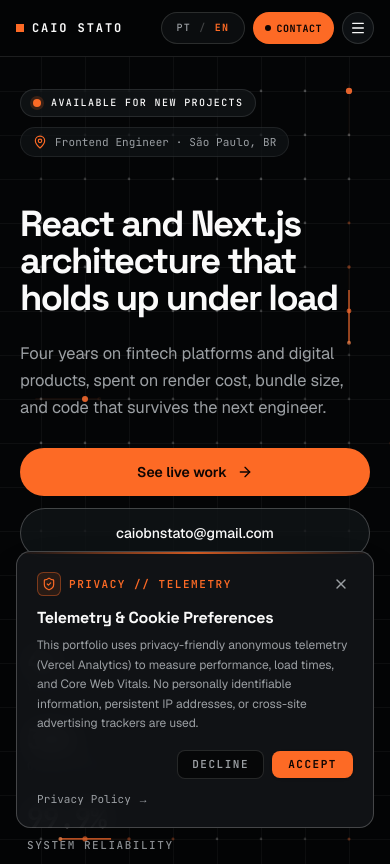
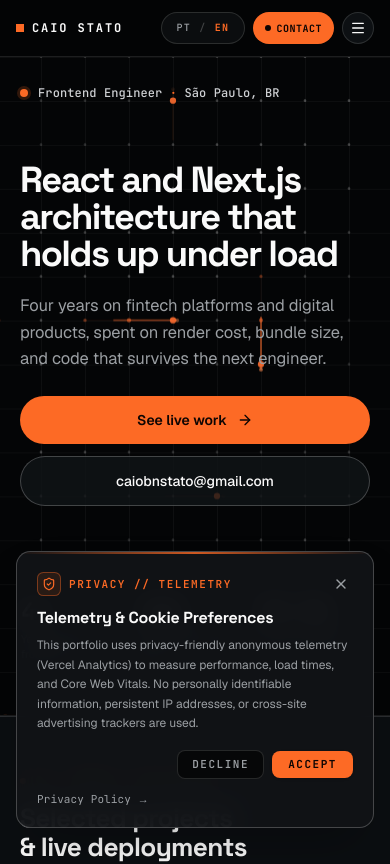
Before and after one commit to caiostato/goat-portfolio, a Next.js app: page /en-us in a window 390 px wide. Shown: the top 864 px of the page. Built offline with nearby package versions, Linux system fonts and the light colour scheme.

Commit message:
feat(hero): optimize mobile hero with minimal status eyebrow and compact metrics

```diff
--- a/src/components/hero-section.tsx
+++ b/src/components/hero-section.tsx
@@ -18,35 +18,49 @@
     >
       <HeroInteractiveBg />
 
-      <div className="relative z-10 mx-auto flex min-h-[80svh] w-full max-w-6xl flex-col justify-between gap-10 pt-8 pb-14 sm:gap-14 sm:pt-10 sm:pb-20 md:min-h-[84svh] md:pt-16 md:pb-24">
-        {/* Top Meta & Status Pill Row */}
+      <div className="relative z-10 mx-auto flex min-h-[78svh] w-full max-w-6xl flex-col justify-between gap-8 pt-7 pb-12 sm:gap-14 sm:pt-10 sm:pb-20 md:min-h-[84svh] md:pt-16 md:pb-24">
+        {/* Top Meta & Status Row: single minimal eyebrow on mobile, dual pills on sm+ */}
         <div
           style={{ "--enter-delay": "0ms" } as React.CSSProperties}
-          className="enter flex flex-wrap items-center justify-between gap-2.5 sm:gap-4"
+          className="enter"
         >
-          <div className="inline-flex items-center gap-2.5 rounded-full border border-border/80 bg-card/85 px-3 py-1.5 backdrop-blur-md sm:px-3.5">
+          {/* Mobile: single crisp status + role line (no stacked double badges) */}
+          <div className="flex items-center gap-2.5 sm:hidden">
             <span className="relative flex h-2 w-2 shrink-0" aria-hidden="true">
               <span className="absolute inline-flex h-full w-full animate-ping rounded-full bg-brand opacity-75 motion-reduce:hidden" />
               <span className="relative inline-flex h-2 w-2 rounded-full bg-brand" />
             </span>
-            <span className="type-label text-[10px] text-foreground sm:text-[11px]">
+            <span className="type-mono text-xs font-medium text-foreground-subtle">
+              {dict.role} <span className="text-brand">·</span> São Paulo, BR
+            </span>
+          </div>
+
+          {/* Tablet / Desktop: dual floating pills */}
+          <div className="hidden flex-wrap items-center justify-between gap-4 sm:flex">
+            <div className="inline-flex items-center gap-2.5 rounded-full border border-border/80 bg-card/85 px-3.5 py-1.5 backdrop-blur-md">
+              <span className="relative flex h-2 w-2 shrink-0" aria-hidden="true">
+                <span className="absolute inline-flex h-full w-full animate-ping rounded-full bg-brand opacity-75 motion-reduce:hidden" />
+                <span className="relative inline-flex h-2 w-2 rounded-full bg-brand" />
+              </span>
+              <span className="type-label text-[11px] text-foreground">
                 {dict.badge}
               </span>
             </div>
 
-          <div className="inline-flex items-center gap-2 rounded-full border border-border/60 bg-card/70 px-3 py-1.5 text-muted-foreground backdrop-blur-md sm:px-3.5">
+            <div className="inline-flex items-center gap-2 rounded-full border border-border/60 bg-card/70 px-3.5 py-1.5 text-muted-foreground backdrop-blur-md">
               <MapPin
                 className="h-3.5 w-3.5 shrink-0 text-brand"
                 aria-hidden="true"
               />
-            <span className="type-mono text-[11px] sm:text-xs">
+              <span className="type-mono text-xs">
                 {dict.role} · São Paulo, BR
               </span>
             </div>
           </div>
+        </div>
 
         {/* Main Typographic Stage */}
-        <div className="flex flex-col items-start gap-6 py-2 sm:gap-8 sm:py-4">
+        <div className="flex flex-col items-start gap-5 py-2 sm:gap-8 sm:py-4">
           <h1
             style={{ "--enter-delay": "0ms" } as React.CSSProperties}
             className="enter type-hero max-w-[16ch] text-balance text-foreground"
@@ -85,22 +99,24 @@
           </div>
         </div>
 
-        {/* Bottom Metrics Row */}
+        {/* Bottom Metrics Row — single horizontal 3-column row on both mobile and desktop */}
         {dict.stats.length > 0 ? (
           <dl
             aria-label="Key figures"
             style={{ "--enter-delay": "240ms" } as React.CSSProperties}
-            className="enter grid gap-4 border-t border-border/80 pt-8 sm:grid-cols-3 sm:gap-6 sm:pt-10"
+            className="enter grid grid-cols-3 gap-2 border-t border-border/80 pt-6 sm:gap-6 sm:pt-10"
           >
             {dict.stats.map((stat) => (
               <div
                 key={stat.label}
-                className="flex flex-col-reverse gap-1.5 rounded-xl border border-transparent p-1.5 transition-colors hover:border-border/60 hover:bg-card/40 sm:p-2"
+                className="flex min-w-0 flex-col-reverse justify-end gap-1 rounded-xl border border-transparent py-1 transition-colors sm:gap-1.5 sm:p-2 sm:hover:border-border/60 sm:hover:bg-card/40"
               >
-                <dt className="type-label text-muted-foreground">
+                <dt className="text-[11px] leading-snug text-muted-foreground sm:font-mono sm:text-[11px] sm:tracking-[0.14em] sm:uppercase">
                   {stat.label}
                 </dt>
-                <dd className="type-metric text-foreground">{stat.value}</dd>
+                <dd className="font-mono text-2xl font-bold tracking-tight text-foreground tabular-nums sm:text-[clamp(1.75rem,1.35rem+1.4vw,2.5rem)]">
+                  {stat.value}
+                </dd>
               </div>
             ))}
           </dl>
```
Lines whose indentation alone changed are shown as unchanged.
